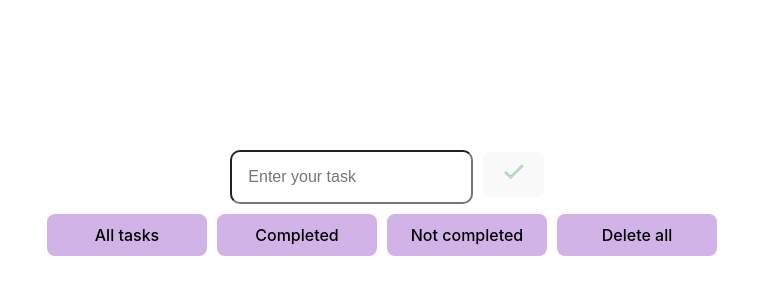
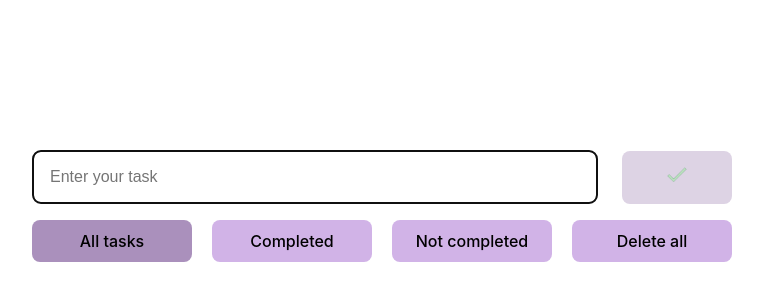
Before and after one commit to HuzataKaterina/TodoList, a React (Vite) app: page / in a window 1280 px wide. Shown: the part 194-494 px from the top of the page, without its empty margins (258-1021 px from the left). Built offline with nearby package versions, Linux system fonts and the light colour scheme.

Commit message:
added styles

```diff
--- a/src/components/AddIcon.jsx
+++ b/src/components/AddIcon.jsx
@@ -1,10 +1,10 @@
-import React from 'react'
-import iconAdd from '../images/add.svg'
+import React from "react";
+import iconAdd from "../images/add.svg";
 
 export const AddIcon = () => {
   return (
     <>
-        <img src={iconAdd} alt="" />
+      <img src={iconAdd} alt="Add" />
     </>
-  )
-}
+  );
+};
--- a/src/components/AddTask.jsx
+++ b/src/components/AddTask.jsx
@@ -6,7 +6,6 @@ import { AddIcon } from "./AddIcon";
 import PropTypes from "prop-types";
 
 export const AddTask = ({ addTodo }) => {
-
   const [todoFull, setTodoFull] = useState({
     id: uuid(),
     task: "",
@@ -34,7 +33,7 @@ export const AddTask = ({ addTodo }) => {
   };
 
   return (
-    <>
+    <div className={style.divAdd}>
       <input
         type="text"
         value={todoFull.task}
@@ -42,11 +41,12 @@ export const AddTask = ({ addTodo }) => {
         onKeyDown={handleKeyDown}
         className={style.input}
         placeholder="Enter your task"
+        autoFocus
       />
-      <button onClick={handleAddTask}>
+      <button onClick={handleAddTask} className={style.btnAdd}>
         <AddIcon />
       </button>
-    </>
+    </div>
   );
 };
 
--- a/src/components/TodosList.jsx
+++ b/src/components/TodosList.jsx
@@ -40,9 +40,11 @@ export const TodosList = ({
       <div className={style.divFilters}>
         <button
           onClick={() => {
-            setFilter("all");
+            setFilter("All");
           }}
-          className={style.buttonFilters}
+          className={`${style.buttonFilters} ${
+            filter === "All" ? style.selected : ""
+          }`}
         >
           All tasks
         </button>
@@ -50,7 +52,9 @@ export const TodosList = ({
           onClick={() => {
             setFilter("completed");
           }}
-          className={style.buttonFilters}
+          className={`${style.buttonFilters} ${
+            filter === "completed" ? style.selected : ""
+          }`}
         >
           Completed
         </button>
@@ -58,7 +62,9 @@ export const TodosList = ({
           onClick={() => {
             setFilter("notCompleted");
           }}
-          className={style.buttonFilters}
+          className={`${style.buttonFilters} ${
+            filter === "notCompleted" ? style.selected : ""
+          }`}
         >
           Not completed
         </button>
@@ -66,6 +72,7 @@ export const TodosList = ({
           Delete all
         </button>
       </div>
+
       <ul className={style.ulTodo}>
         {filteredTodos.map((todo) => (
           <div className={style.divTodo} key={todo.id}>
@@ -98,7 +105,6 @@ export const TodosList = ({
 
 TodosList.propTypes = {
   todos: PropTypes.array.isRequired,
-  setTodos: PropTypes.func.isRequired,
   deleteTodo: PropTypes.func.isRequired,
   toggleComplete: PropTypes.func.isRequired,
   deletAllTodos: PropTypes.func.isRequired,
--- a/src/styles/ListStyle.module.css
+++ b/src/styles/ListStyle.module.css
@@ -4,38 +4,57 @@
   flex-direction: row;
   cursor: pointer;
   list-style-type: none;
-  padding: 10px;
-  margin: 10px;
-  background-color: rgb(194, 185, 201);
-  border-radius: 1em;
+  padding: .7em;
+  margin: .6em;
+  background-color: rgb(221, 211, 228);
 }
 .input {
-  border-radius: 10px;
+  width: 530px;
+  border-radius: 0.5em;
   padding: 1em;
-  margin: 10px;
+  margin: 0.5em 0;
   font-size: 1em;
 }
+.btnAdd {
+  width: 110px;
+  height: 53.6px;
+  background-color: rgb(221, 211, 228);
+}
+.divAdd {
+  width: 700px;
+  display: flex;
+  margin: 0.5em 0;
+  align-items: center;
+  justify-content: space-between;
+}
 .divTodo {
+  width: 700px;
   display: flex;
   flex-direction: row;
-  background-color: rgb(194, 185, 201);
-  margin: 1em;
-  border-radius: 1em;
+  background-color: rgb(221, 211, 228);
+  margin: 1em 0;
+  border-radius: 0.5em;
 }
 .completed {
   text-decoration: line-through;
 }
 .btnInput {
-  background-color: rgb(194, 185, 201);
+  background-color: rgb(221, 211, 228);
 }
-/* .divFilters {
-  width: 600px;
+.divFilters {
+  width: 700px;
   display: flex;
   flex-direction: row;
-  margin: auto;
- } */
- .buttonFilters{
-    width: 160px;
-    background-color: rgb(209, 179, 231);
-    margin: 0 5px;
- }
+  justify-content: space-between;
+}
+.buttonFilters {
+  width: 160px;
+  background-color: rgb(209, 179, 231);
+}
+.selected {
+  background-color: rgb(170, 144, 188);
+}
+.ulTodo {
+  width: 700px;
+  padding: 0px;
+}
```
